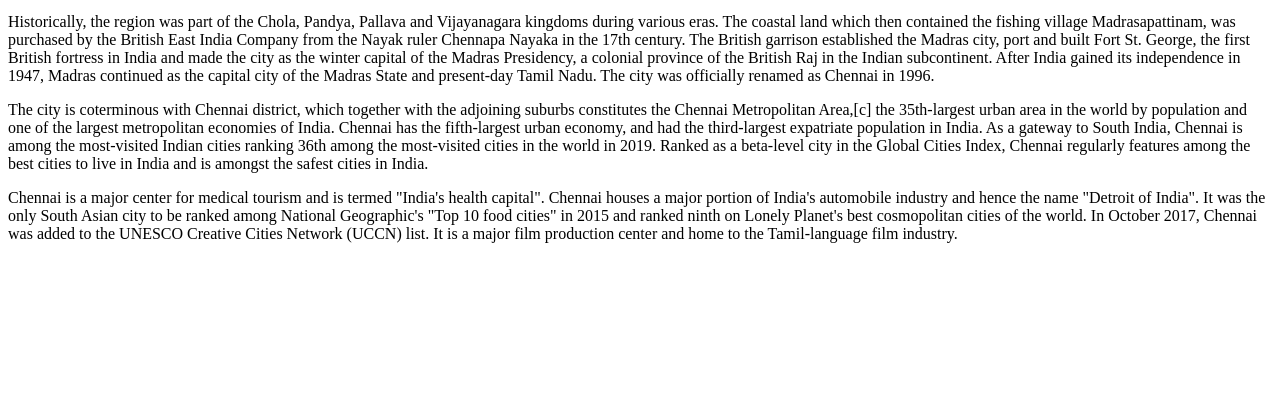
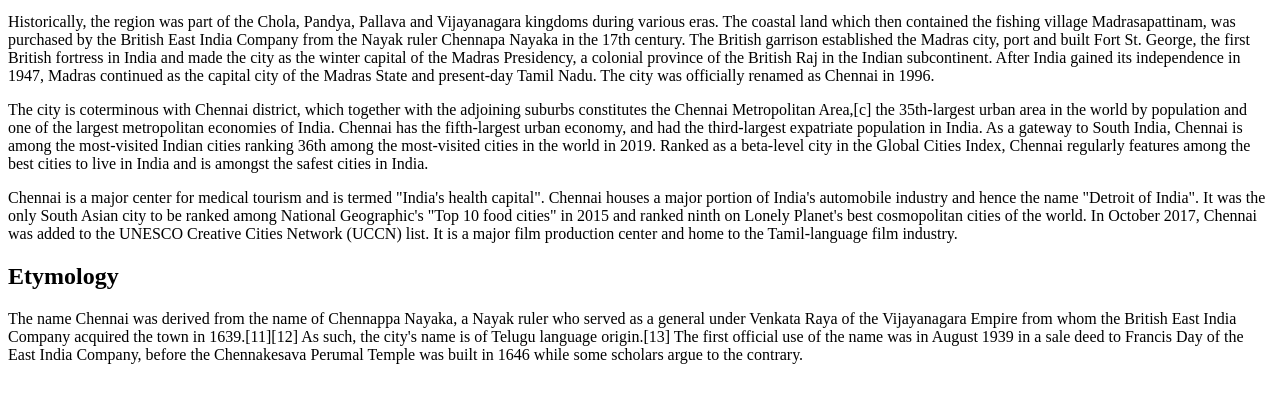
Before and after one commit to exson2023/day20, a plain HTML site: page index.html in a window 1280 px wide. Shown: the part 137-540 px from the top of the page. Drawn offline with Linux system fonts and the light colour scheme.

Commit message:
added chennai Etymology

```diff
--- a/index.html
+++ b/index.html
@@ -41,6 +41,13 @@
         cosmopolitan cities of the world. In October 2017, Chennai was added to the UNESCO Creative Cities Network
         (UCCN) list. It is a major film production center and home to the Tamil-language film industry.
     </p>
+
+    <h2>
+        Etymology
+    </h2>
+    <p>
+        The name Chennai was derived from the name of Chennappa Nayaka, a Nayak ruler who served as a general under Venkata Raya of the Vijayanagara Empire from whom the British East India Company acquired the town in 1639.[11][12] As such, the city's name is of Telugu language origin.[13] The first official use of the name was in August 1939 in a sale deed to Francis Day of the East India Company, before the Chennakesava Perumal Temple was built in 1646 while some scholars argue to the contrary.
+    </p>
 </body>
 
 </html>
```
